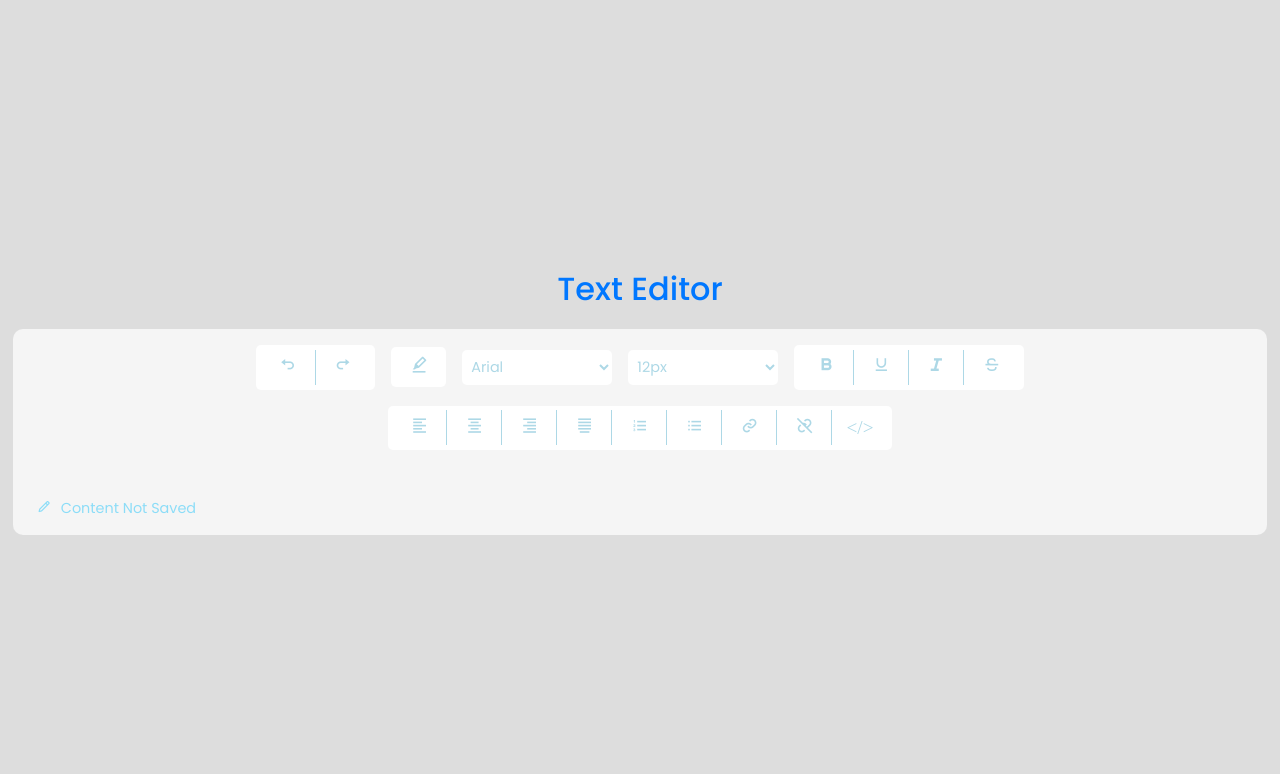
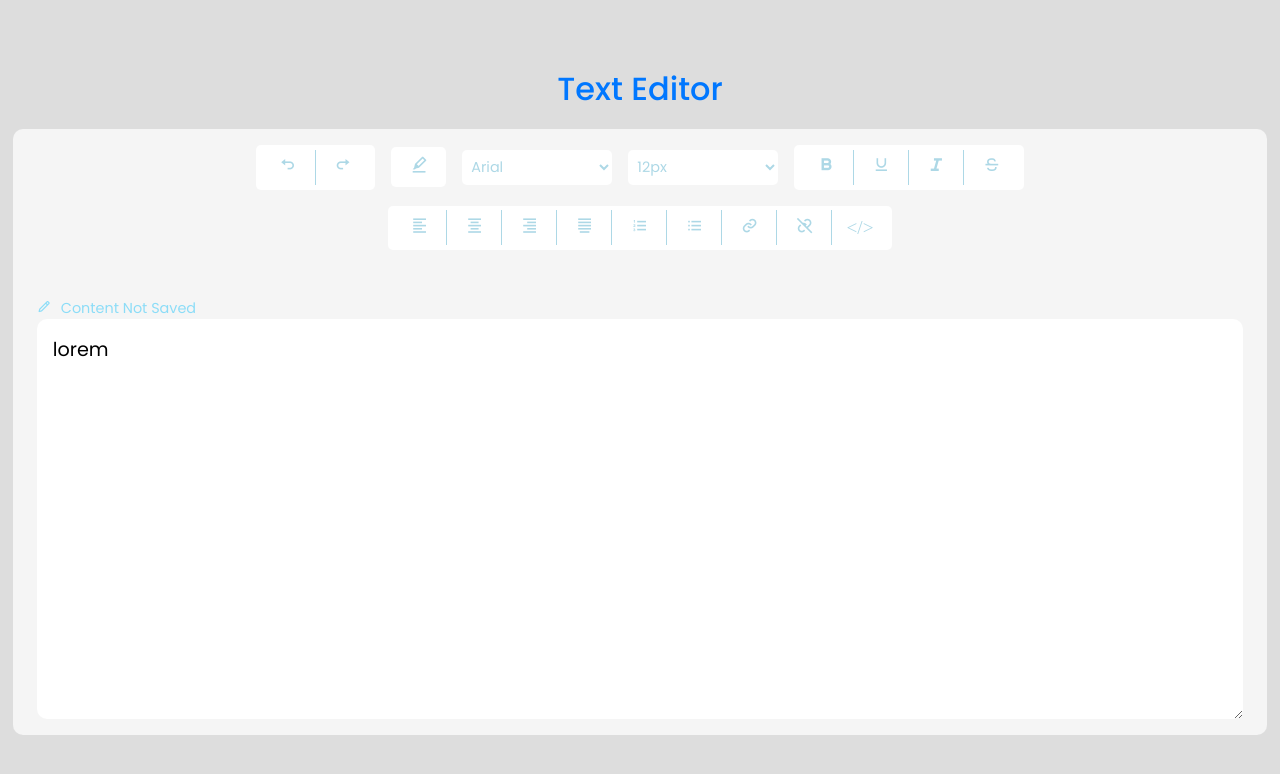
Before and after one commit to HudsonAdjetey/components, a plain HTML site: page textEditor/index.html in a window 1280 px wide. Drawn offline with nearby package versions, Linux system fonts and the light colour scheme.

```diff
--- a/textEditor/index.html
+++ b/textEditor/index.html
@@ -98,6 +98,7 @@
             <span><i class="bx bx-pencil" ></i></span>
             <span>Content Not Saved</span>
         </div>
+        <div class="editor" contenteditable="true" spellcheck="false" >lorem</div>
       </div>
       <!-- VIEW CONTAINER -->
 
--- a/textEditor/style.css
+++ b/textEditor/style.css
@@ -123,3 +123,21 @@ select {
     display: flex;
     gap: 0.6rem;
 }
+
+.editor::-webkit-scrollbar {
+    width: 8px;
+    height: 8px;
+    background-color: rgba(182, 182, 182, 0.5);
+}
+
+.editor {
+    height: 400px;
+    width: 100%;
+    border: none;
+    border-radius: 10px;
+    padding: 1rem;
+    background-color: white;
+    font-size: 1.2rem;
+    resize: vertical;
+    overflow-y: scroll;
+}
```
